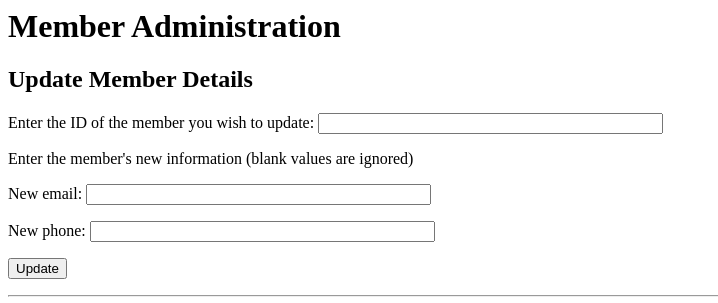
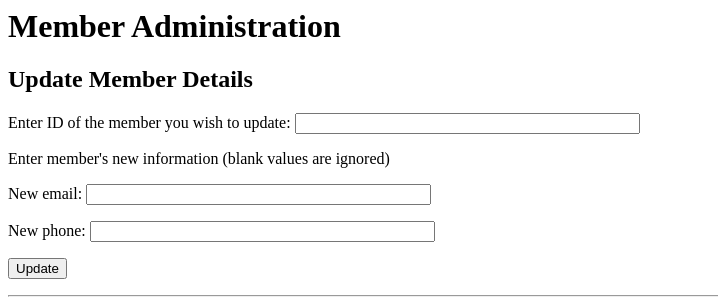
Before and after one commit to jkwok2/RewardsDatabase, a PHP site: page /member.php in a window 1280 px wide. Shown: the top 303 px of the page, without its empty margins (0-718 px from the left). Run offline with PHP 8.4, Linux system fonts and the light colour scheme.

Commit message:
edited member.php

```diff
--- a/member.php
+++ b/member.php
@@ -7,9 +7,9 @@ require 'util.php';
 <h2>Update Member Details</h2>
 <form method="POST" action="member.php"> <!--refresh page when submitted-->
     <input type="hidden" id="updateMemberRequest" name="updateMemberRequest">
-    <p>Enter the ID of the member you wish to update:
+    <p>Enter ID of the member you wish to update:
         <input type="text" size="40" name="accountID"></p>
-    <p>Enter the member's new information (blank values are ignored)</p>
+    <p>Enter member's new information (blank values are ignored)</p>
     <p>New email:
         <input type="text" size="40" name="email"></p>
     <p>New phone:
```
